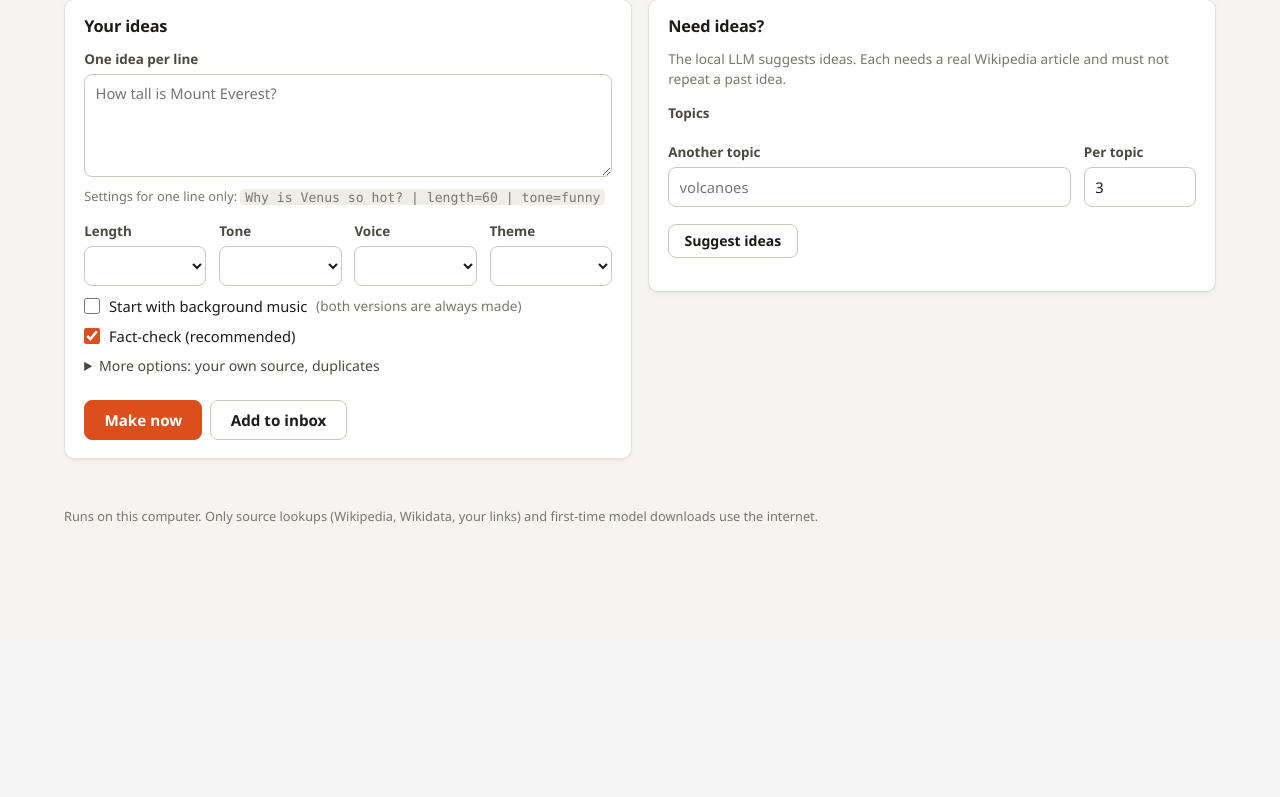
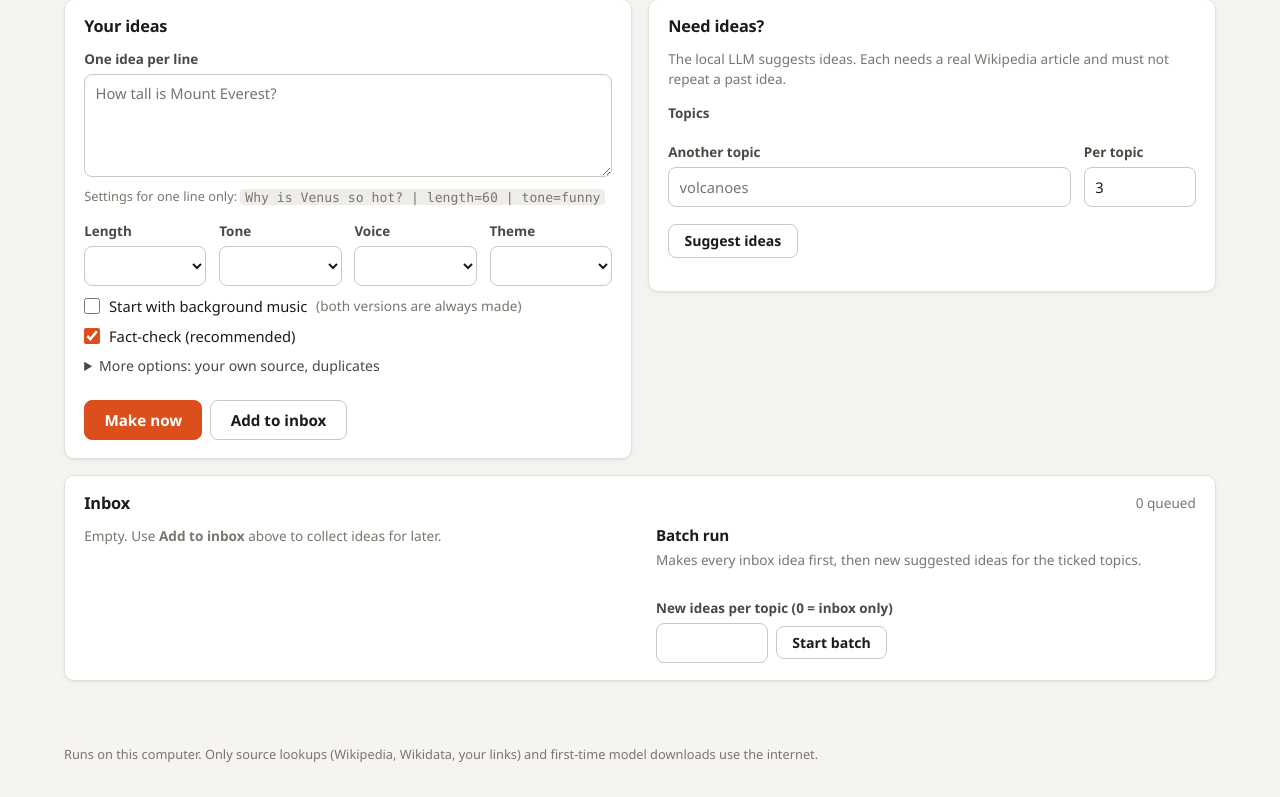
Before and after one commit to AreaMonster/factshorts, a Python web app: template src/factshorts/web/templates/create.html in a window 1280 px wide. Shown: the part 159-956 px from the top of the page. Before the commit the page ends 684 px from the top, so only its background shows below. Run offline with Jinja, Linux system fonts and the light colour scheme; the template is opened without the code that fills it, so the values that code supplies are empty.

Commit message:
Move the inbox and batch run to the Create page

```diff
--- a/src/factshorts/web/templates/create.html
+++ b/src/factshorts/web/templates/create.html
@@ -91,4 +91,45 @@
     <div id="proposals" style="margin-top:1rem"></div>
   </div>
 </div>
+
+<div class="card" id="inbox" style="margin-top:1rem">
+  <div class="card-head"><h2>Inbox</h2><span class="muted small">{{ inbox | length }} queued</span></div>
+  <div class="grid two" style="align-items:start; gap:1rem 2rem">
+    <div>
+      {% if inbox %}
+      <table>
+        <tbody>
+        {% for item in inbox %}
+          <tr>
+            <td>{{ item.idea.text }}
+              <div class="muted small">{{ item.idea.origin }}{% if item.article %} · Wikipedia: {{ item.article }}{% endif %}{% if not item.idea.factcheck %} · no fact-check{% endif %}</div>
+            </td>
+            <td style="white-space:nowrap; text-align:right">
+              <form class="inline" method="post" action="/inbox/{{ item.id }}/make"><button class="small" type="submit">Make</button></form>
+              <form class="inline" method="post" action="/inbox/{{ item.id }}/remove"><button class="small ghost danger" type="submit">Remove</button></form>
+            </td>
+          </tr>
+        {% endfor %}
+        </tbody>
+      </table>
+      {% else %}
+      <p class="muted small" style="margin:0">Empty. Use <b>Add to inbox</b> above to collect ideas for later.</p>
+      {% endif %}
+    </div>
+    <form method="post" action="/batch">
+      <h3>Batch run</h3>
+      <p class="muted small" style="margin-top:0">Makes every inbox idea first, then new suggested ideas for the ticked topics.</p>
+      <div class="chips">
+        {% for t in cfg.ideas.topics %}
+        <label class="chip"><input type="checkbox" name="topics" value="{{ t }}"><span>{{ t }}</span></label>
+        {% endfor %}
+      </div>
+      <label for="per_topic">New ideas per topic (0 = inbox only)</label>
+      <div class="row">
+        <input id="per_topic" name="per_topic" type="number" min="0" max="10" value="{{ cfg.ideas.per_topic }}" style="max-width: 7rem">
+        <button type="submit">Start batch</button>
+      </div>
+    </form>
+  </div>
+</div>
 {% endblock %}
```
Also changed, not shown: src/factshorts/web/routes.py (+8 -8 lines), src/factshorts/web/templates/jobs.html (+1 -43 lines), tests/test_web.py (+5 -3 lines).
